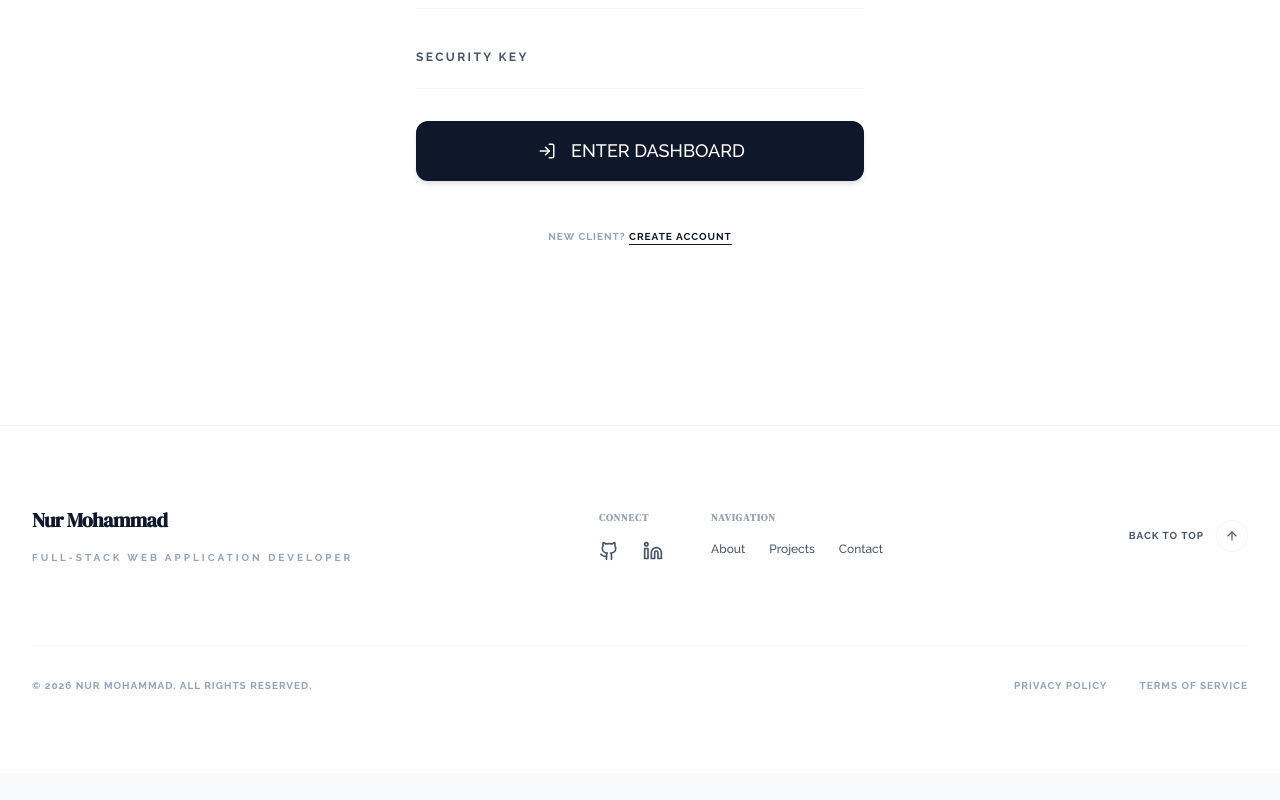
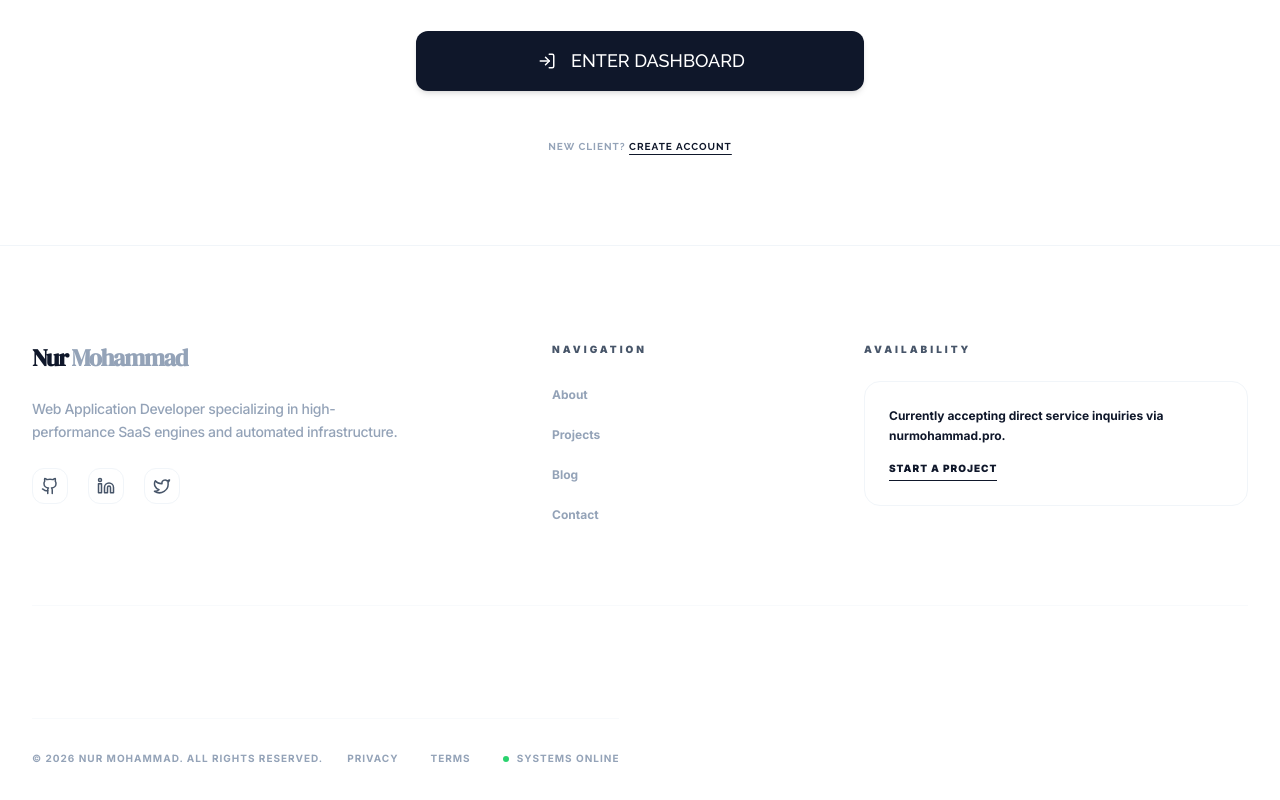
Before and after one commit to nurmohammadpro/nursportfolio, a Next.js app: page /signin in a window 1280 px wide. Shown: the part 456-1256 px from the top of the page. Before the commit the page ends 1229 px from the top, so only its background shows below. Built offline with nearby package versions, Linux system fonts and the light colour scheme.

Commit message:
Added fix to the email-mailbox-create route

```diff
--- a/app/(auth)/signin/page.tsx
+++ b/app/(auth)/signin/page.tsx
@@ -60,7 +60,10 @@ export default function SignInPage() {
   };
 
   return (
-    <div className="min-h-screen flex flex-col items-center justify-center p-6 bg-(--surface) fade-in">
+    <div
+      className="min-h-screen flex flex-col items-center justify-center p-6 bg-(--surface) fade-in"
+      style={{ minHeight: "calc(100vh - 180px)" }}
+    >
       <div className="max-w-md w-full space-y-12">
         {/* Header Section */}
         <div className="space-y-4 text-center">
--- a/app/(auth)/signup/page.tsx
+++ b/app/(auth)/signup/page.tsx
@@ -47,7 +47,10 @@ export default function SignupPage() {
   };
 
   return (
-    <div className="flex min-h-screen items-center justify-center bg-(--surface) px-4">
+    <div
+      className="flex min-h-screen items-center justify-center bg-(--surface) px-4"
+      style={{ minHeight: "calc(100vh - 180px)" }}
+    >
       <div className="w-full max-w-sm space-y-12 py-12">
         <div className="text-center space-y-4">
           <h3 className="text-5xl font-heading">
--- a/app/components/Footer.tsx
+++ b/app/components/Footer.tsx
@@ -1,96 +1,126 @@
 "use client";
 
 import Link from "next/link";
-import { Github, Linkedin, ArrowUp } from "lucide-react";
+import { usePathname } from "next/navigation";
+import { Github, Linkedin, Twitter, Globe } from "lucide-react";
 
 const Footer = () => {
-  const scrollToTop = () => {
-    window.scrollTo({ top: 0, behavior: "smooth" });
-  };
+  const pathname = usePathname();
+
+  // Navigation array with path tracking
+  const navLinks = [
+    { name: "About", href: "/#about" },
+    { name: "Projects", href: "/#projects" },
+    { name: "Blog", href: "/blog" },
+    { name: "Contact", href: "/#contact" },
+  ];
+
+  const socialLinks = [
+    { icon: Github, href: "https://github.com", label: "Github" },
+    { icon: Linkedin, href: "https://linkedin.com", label: "Linkedin" },
+    { icon: Twitter, href: "#", label: "Twitter" },
+  ];
 
   return (
-    <footer className="w-full bg-(--surface) border-t border-(--border-color) py-12 md:py-20">
+    <footer className="w-full bg-(--surface) border-t border-(--border-color) py-16 md:py-24 dashboard-engine">
       <div className="layout-container">
-        <div className="flex flex-col md:flex-row justify-between items-start md:items-center gap-12">
+        <div className="grid grid-cols-1 md:grid-cols-12 gap-12 md:gap-8">
           {/* Brand Identity */}
-          <div className="space-y-4">
-            <h3 className="text-xl font-bold tracking-tight">Nur Mohammad</h3>
-            <p className="text-[10px] uppercase tracking-[0.3em] text-(--text-subtle) font-bold">
-              Full-Stack Web Application Developer
+          <div className="md:col-span-5 space-y-6">
+            <h3 className="text-2xl font-black tracking-tighter text-(--text-main)">
+              Nur<span className="text-(--text-subtle)"> Mohammad</span>
+            </h3>
+            <p className="p-engine-body text-(--text-subtle) max-w-sm leading-relaxed">
+              Web Application Developer specializing in high-performance SaaS
+              engines and automated infrastructure.
             </p>
-          </div>
-
-          {/* Social Links & Navigation */}
-          <div className="flex flex-wrap gap-8 md:gap-12">
-            <div className="space-y-4">
-              <h4 className="text-[10px] uppercase tracking-widest font-bold text-(--text-subtle)">
-                Connect
-              </h4>
-              <div className="flex gap-6">
+            <div className="flex gap-5">
+              {socialLinks.map((social) => (
                 <a
-                  href="#"
-                  className="text-(--text-muted) hover:text-(--text-main) transition-colors"
+                  key={social.label}
+                  href={social.href}
+                  className="p-2 border border-(--border-color) rounded-xl text-(--text-muted) hover:text-(--text-main) hover:border-(--text-main) transition-all"
+                  aria-label={social.label}
                 >
-                  <Github size={20} />
+                  <social.icon size={18} />
                 </a>
-                <a
-                  href="#"
-                  className="text-(--text-muted) hover:text-(--text-main) transition-colors"
-                >
-                  <Linkedin size={20} />
-                </a>
+              ))}
             </div>
           </div>
 
-            <div className="space-y-4">
-              <h4 className="text-[10px] uppercase tracking-widest font-bold text-(--text-subtle)">
+          {/* Navigation with isActive Logic */}
+          <div className="md:col-span-3 space-y-6">
+            <p className="text-[10px] uppercase tracking-[0.3em] font-black text-(--text-muted)">
               Navigation
-              </h4>
-              <div className="flex gap-6 text-xs font-medium">
+            </p>
+            <ul className="space-y-4">
+              {navLinks.map((link) => {
+                // Determine if the link is active based on current path
+                const isActive = pathname === link.href;
+
+                return (
+                  <li key={link.name}>
                     <Link
-                  href="#about"
-                  className="text-(--text-muted) hover:text-(--text-main)"
+                      href={link.href}
+                      className={`text-xs font-bold transition-colors ${
+                        isActive
+                          ? "text-(--text-main) border-l-2 border-(--text-main) pl-2"
+                          : "text-(--text-subtle) hover:text-(--text-main)"
+                      }`}
                     >
-                  About
+                      {link.name}
                     </Link>
+                  </li>
+                );
+              })}
+            </ul>
+          </div>
+
+          {/* Status & Availability */}
+          <div className="md:col-span-4 space-y-6">
+            <p className="text-[10px] uppercase tracking-[0.3em] font-black text-(--text-muted)">
+              Availability
+            </p>
+            <div className="p-6 border border-(--border-color) rounded-2xl bg-(--subtle)/5">
+              <p className="text-xs font-bold leading-relaxed">
+                Currently accepting direct service inquiries via
+                nurmohammad.pro.
+              </p>
               <Link
-                  href="#projects"
-                  className="text-(--text-muted) hover:text-(--text-main)"
+                href="/#contact"
+                className="inline-block mt-4 text-[10px] font-black uppercase tracking-widest text-(--text-main) border-b border-(--text-main) pb-1"
               >
-                  Projects
-                </Link>
-                <Link
-                  href="#contact"
-                  className="text-(--text-muted) hover:text-(--text-main)"
-                >
-                  Contact
+                Start a Project
               </Link>
             </div>
           </div>
         </div>
 
-          {/* Back to Top */}
-          <button
-            onClick={scrollToTop}
-            className="group flex items-center gap-3 text-[10px] uppercase tracking-widest font-bold text-(--text-muted) hover:text-(--text-main) transition-all cursor-pointer"
+        {/* Legal & System Status */}
+        <div className="mt-20 pt-8 border-t border-(--border-color)/50 flex flex-col md:flex-row justify-between items-center gap-6">
+          <div className="mt-20 pt-8 border-t border-(--border-color)/50 flex flex-col md:flex-row justify-between items-center gap-6">
+            <p className="text-[10px] uppercase tracking-widest text-(--text-subtle) font-bold">
+              © 2026 Nur Mohammad. All Rights Reserved.
+            </p>
+            <div className="flex gap-8 text-[10px] uppercase tracking-widest text-(--text-subtle) font-bold">
+              <Link
+                href="/privacy"
+                className="hover:text-(--text-main) transition-colors"
               >
-            Back to Top
-            <div className="p-2 border border-(--border-color) rounded-full group-hover:-translate-y-1 transition-transform">
-              <ArrowUp size={14} />
+                Privacy
+              </Link>
+              <Link
+                href="/terms"
+                className="hover:text-(--text-main) transition-colors"
+              >
+                Terms
+              </Link>
+              <div className="flex items-center gap-2">
+                {/* Pulse indicator for reliability */}
+                <div className="w-1.5 h-1.5 rounded-full bg-green-500 animate-pulse" />
+                <p>Systems Online</p>
               </div>
-          </button>
             </div>
-
-        {/* Legal & Copyright */}
-        <div className="mt-20 pt-8 border-t border-(--border-color)/50 flex flex-col md:flex-row justify-between gap-4 text-[10px] uppercase tracking-widest text-(--text-subtle) font-bold">
-          <p>© 2026 Nur Mohammad. All Rights Reserved.</p>
-          <div className="flex gap-8">
-            <Link href="/privacy" className="hover:text-(--text-main)">
-              Privacy Policy
-            </Link>
-            <Link href="/terms" className="hover:text-(--text-main)">
-              Terms of Service
-            </Link>
           </div>
         </div>
       </div>
--- a/app/layout.tsx
+++ b/app/layout.tsx
@@ -4,21 +4,18 @@ import "./globals.css";
 import ThemeProvider from "@/app/components/ThemeProvider";
 import LayoutWrapper from "./components/LayoutWrapper";
 
-// Configure the Serif for headings
 const dmSerif = DM_Serif_Display({
   subsets: ["latin"],
   weight: ["400"],
-  variable: "--font-heading", // This maps to your CSS variable
+  variable: "--font-heading",
 });
 
-// Configure Raleway for body text
 const raleway = Raleway({
   subsets: ["latin"],
   weight: ["300", "400", "500", "700"],
-  variable: "--font-body", // This maps to your CSS variable
+  variable: "--font-body",
 });
 
-// Backend font: Inter is perfect for the "Engine" workstation
 const inter = Inter({
   subsets: ["latin"],
   weight: ["300", "400", "500", "600", "700"],
@@ -27,7 +24,7 @@ const inter = Inter({
 
 export const metadata: Metadata = {
   title: {
-    default: "Nur Mohammad | Full-Stack Web Developer",
+    default: "Nur Mohammad | Web Application Developer",
     template: "%s | Nur Mohammad",
   },
   description:
@@ -40,13 +37,14 @@ export const metadata: Metadata = {
     "Firebase Specialist",
     "Malware Removal Services",
     "SaaS Development",
+    "nurmohammad.pro",
   ],
   authors: [{ name: "Nur Mohammad" }],
   creator: "Nur Mohammad",
   openGraph: {
     type: "website",
     locale: "en_US",
-    url: "https://nurmohammad.dev",
+    url: "https://nurmohammad.pro",
     siteName: "Nur Mohammad Portfolio",
     title: "Nur Mohammad | Full-Stack Web Application Developer",
     description:
@@ -63,13 +61,6 @@ export const metadata: Metadata = {
   robots: {
     index: true,
     follow: true,
-    googleBot: {
-      index: true,
-      follow: true,
-      "max-video-preview": -1,
-      "max-image-preview": "large",
-      "max-snippet": -1,
-    },
   },
 };
 
@@ -78,8 +69,79 @@ export default function RootLayout({
 }: {
   children: React.ReactNode;
 }) {
+  // Define the structured data for Google
+  const jsonLd = {
+    "@context": "https://schema.org",
+    "@type": "Person",
+    name: "Nur Mohammad",
+    url: "https://nurmohammad.pro",
+    image: "https://nurmohammad.pro/Nur-New-Photo-1.png",
+    jobTitle: "Web Application Developer",
+    description:
+      "Expert in React, Next.js, Firebase, and custom SaaS development.",
+    sameAs: ["https://github.com", "https://linkedin.com"],
+    hasOfferCatalog: {
+      "@type": "OfferCatalog",
+      name: "Professional Web Services",
+      itemListElement: [
+        {
+          "@type": "Offer",
+          itemOffered: {
+            "@type": "Service",
+            name: "Custom SaaS Development",
+            description:
+              "Building scalable SaaS applications with React, Next.js, and Firebase.",
+          },
+        },
+        {
+          "@type": "Offer",
+          itemOffered: {
+            "@type": "Service",
+            name: "Custom Web Application Development",
+            description:
+              "Building fast, reliable, modern web applications with React, Next.js, tailwindCSS, ShadcnUI etc.",
+          },
+        },
+        {
+          "@type": "Offer",
+          itemOffered: {
+            "@type": "Service",
+            name: "Web Automation & Bot Development",
+            description:
+              "Automating web app, building custom BOT will, fill up forms, listing products, emails to the recipient, generate leads to the client",
+          },
+        },
+        {
+          "@type": "Offer",
+          itemOffered: {
+            "@type": "Service",
+            name: "WordPress Design & Customization",
+            description:
+              "Customizing and Wordpress theme designing help to get started for the StartUps",
+          },
+        },
+        {
+          "@type": "Offer",
+          itemOffered: {
+            "@type": "Service",
+            name: "WordPress Security & Malware Removal",
+            description:
+              "Specialized malware removal and security hardening for WordPress websites.",
+          },
+        },
+      ],
+    },
+  };
+
   return (
     <html lang="en">
+      <head>
+        {/* JSON-LD Schema Markup */}
+        <script
+          type="application/ld+json"
+          dangerouslySetInnerHTML={{ __html: JSON.stringify(jsonLd) }}
+        />
+      </head>
       <body
         className={`${dmSerif.variable} ${raleway.variable} ${inter.variable} font-body antialiased`}
       >
```
Also changed, not shown: app/api/email/mailbox/create/route.ts (+19 -11 lines). Lines whose indentation alone changed are shown as unchanged.
